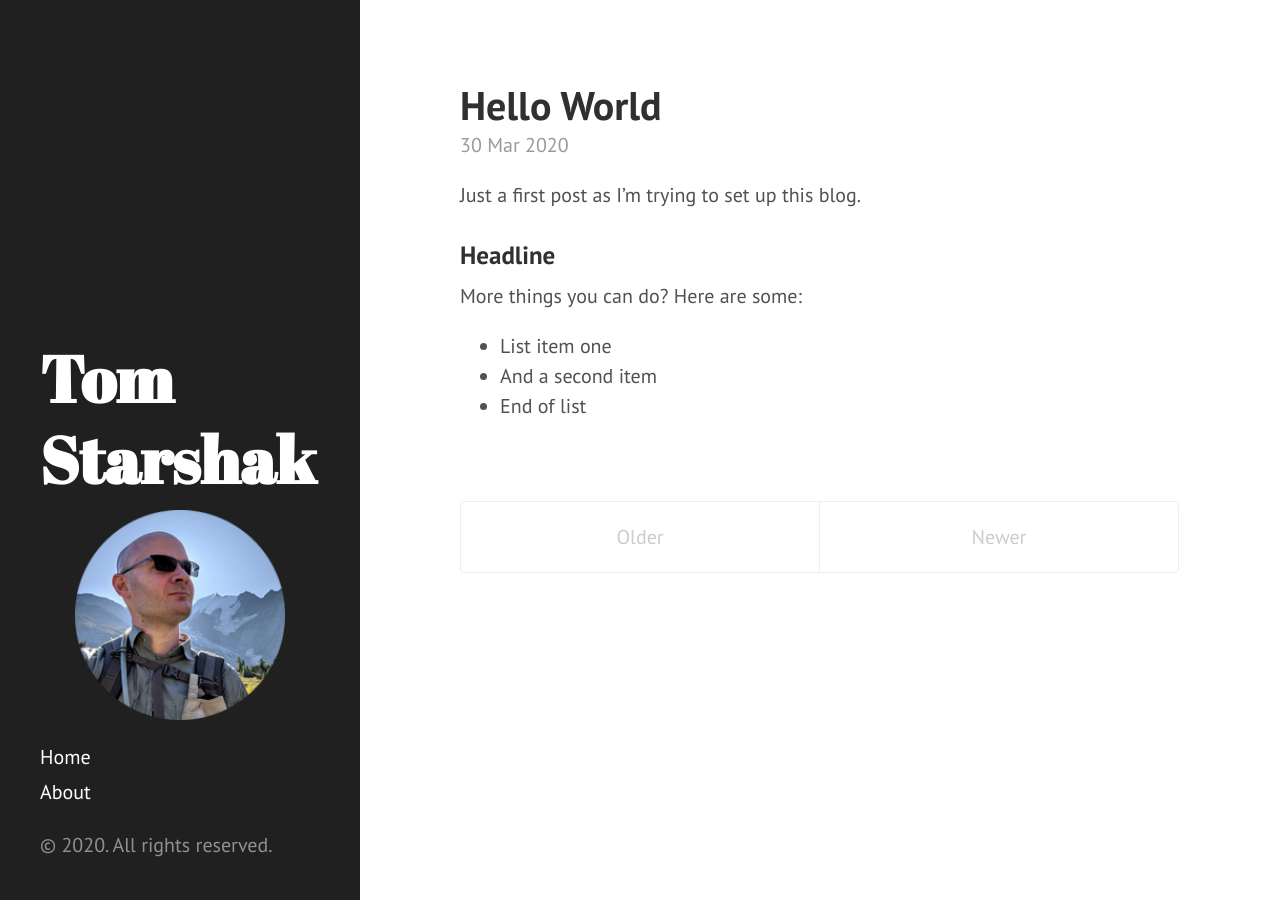
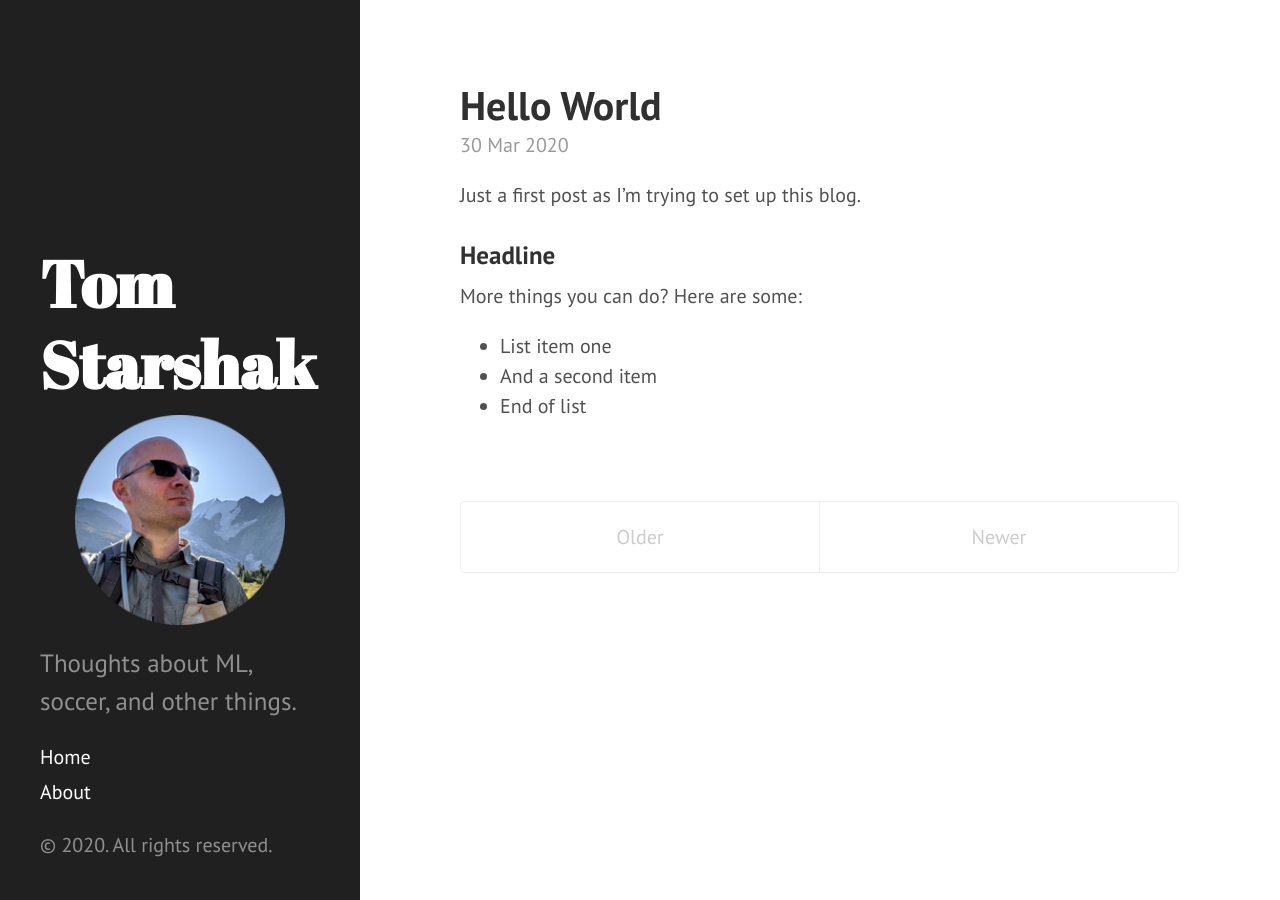
Before and after one commit to TomStarshak/TomStarshak.github.io, a Jekyll site: the page built from index.html, in a window 1280 px wide. Built offline with Jekyll 4.4.1, drawn with Linux system fonts in a browser that asks for light colours; the list of posts is cut into pages by our own code.

Commit message:
Update _config.yml

```diff
--- a/_config.yml
+++ b/_config.yml
@@ -7,7 +7,7 @@ permalink:        pretty
 # Setup
 title:            'Tom Starshak'
 tagline:          'Thoughts about ML, soccer, and other things.'
-#description:      '…powered by empathy & Schadenfreude.'
+description:      'Thoughts about ML, soccer, and other things.'
 
 name:             'Tom Starshak'
 url:               http://bazbt3.github.io
```
